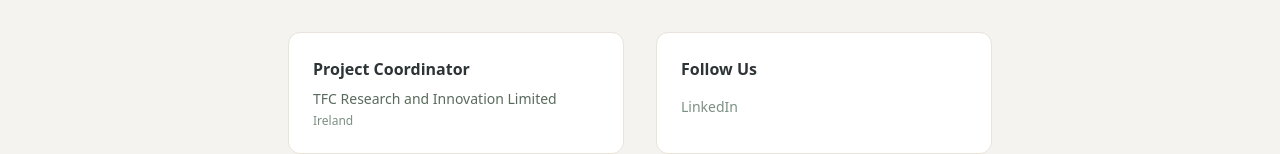
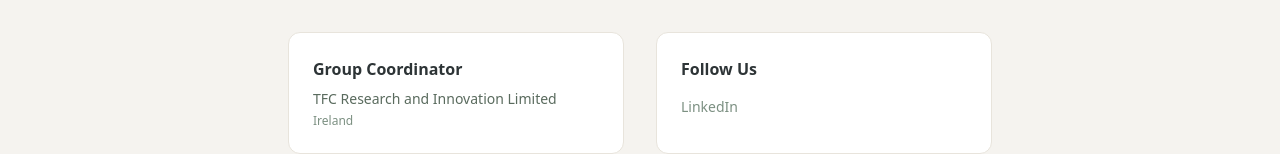
Before and after one commit to tfc-research-and-inovation/digigreen-eu, an Angular app: page /Contact in a window 1280 px wide. Shown: the part 515-669 px from the top of the page. Built offline with nearby package versions, Linux system fonts and the light colour scheme.

Commit message:
feat(): remove twitter from contact page links

```diff
--- a/src/app/pages/collaborate/collaborate.component.ts
+++ b/src/app/pages/collaborate/collaborate.component.ts
@@ -53,7 +53,7 @@ import { NetworkFormComponent } from '../../components/collaborate/network-form.
           @if (activeTab() === 'network') {
             <div class="bg-white rounded-xl border border-[#E8E4DC] p-6 md:p-8">
               <div class="mb-8">
-                <h2 class="text-xl font-semibold text-[#2D3436] mb-3">Join the Sister Project Network</h2>
+                <h2 class="text-xl font-semibold text-[#2D3436] mb-3">Join the Group Sister Project Network</h2>
                 <p class="text-[#5A6B5E]">Connect your Horizon Europe project with FITTER-EU and other projects working on fair, inclusive green and digital transitions.</p>
               </div>
               <app-network-form/>
--- a/src/app/pages/contact/contact.component.ts
+++ b/src/app/pages/contact/contact.component.ts
@@ -34,8 +34,8 @@ import { PageHeaderComponent } from '../../components/shared/page-header.compone
               </a>
             </div>
             <div class="bg-white rounded-xl border border-[#E8E4DC] p-6">
-              <h3 class="text-base font-semibold text-[#2D3436] mb-2">Project Coordinator</h3>
-              <p class="text-sm text-[#5A6B5E]">TFC Research and Innovation Limited</p>
+              <h3 class="text-base font-semibold text-[#2D3436] mb-2">Group Coordinator</h3>
+              <p class="text-sm text-[#5A6B5E]"><a href="https://tfcengage.com" target="_blank">TFC Research and Innovation Limited</a></p>
               <p class="text-xs text-[#7C9082] mt-1">Ireland</p>
             </div>
             <div class="bg-white rounded-xl border border-[#E8E4DC] p-6">
```
